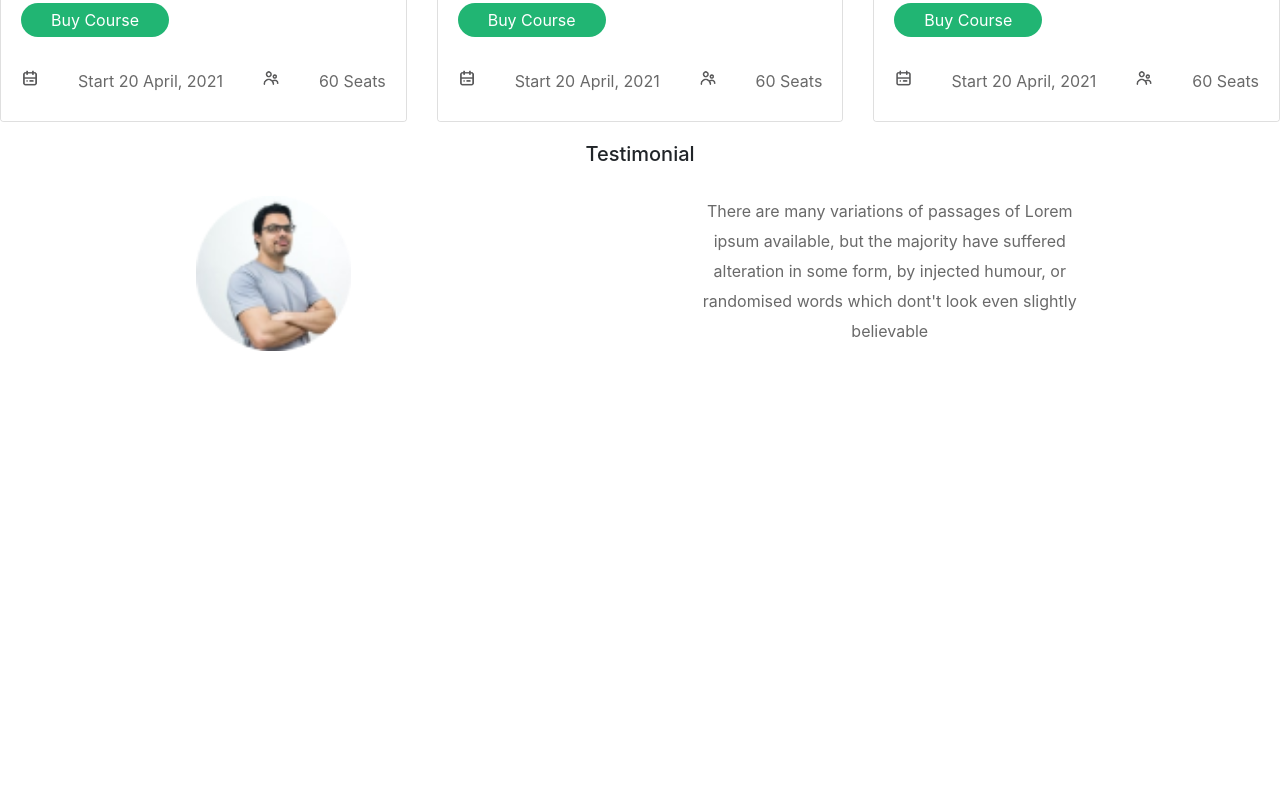
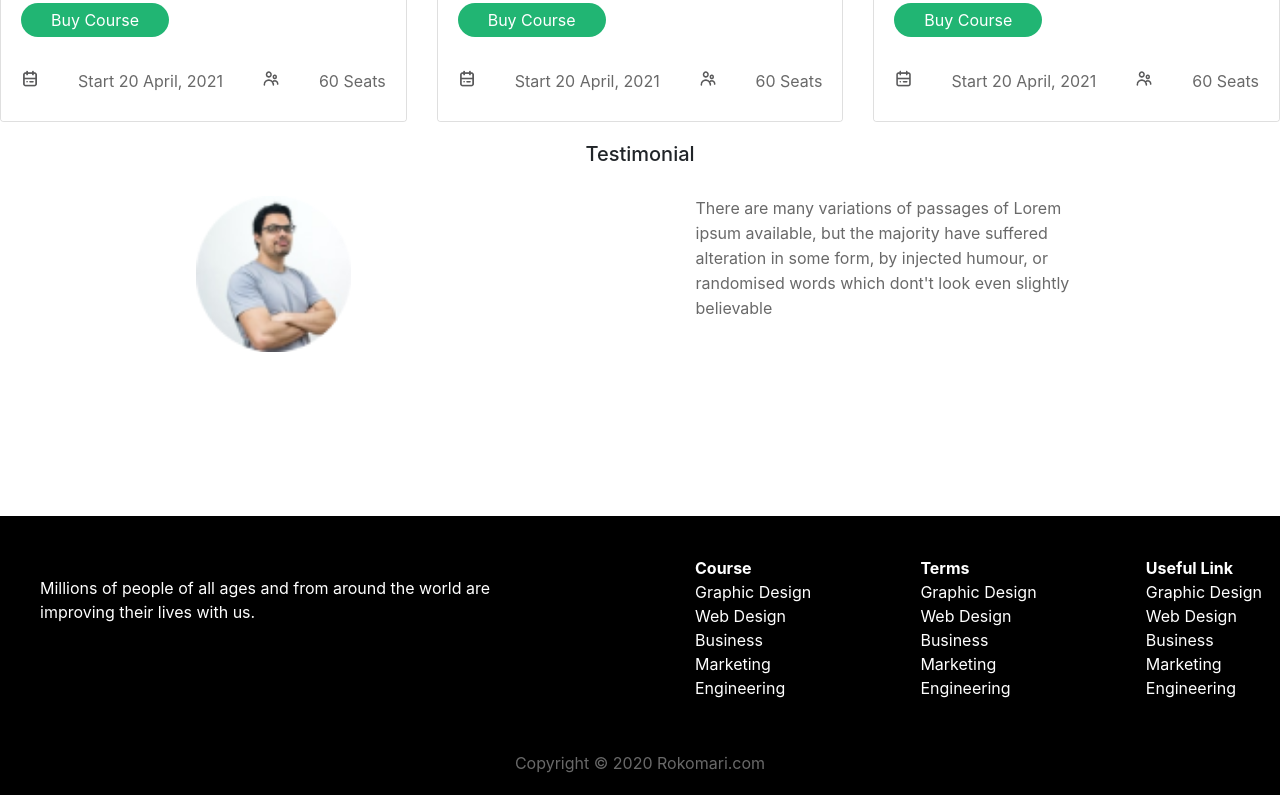
Before and after one commit to Asitkdey540/e-school-project, a plain HTML site: page index.html in a window 1280 px wide. Shown: the part 1151-1962 px from the top of the page. Before the commit the page ends 1513 px from the top, so only its background shows below. Drawn offline with nearby package versions, Linux system fonts and the light colour scheme.

Commit message:
task completed

```diff
--- a/index.html
+++ b/index.html
@@ -10,7 +10,7 @@
 <body>
 
 <section class="top-side">
-    <nav class="navbar navbar-expand-md navbar-light bg-light">
+    <nav class="navbar navbar-expand-md navbar-light ">
         <a class="navbar-brand" href="#">
             <img src="images/ICON/Logo.png" alt="">
         </a>
@@ -18,7 +18,7 @@
           <span class="navbar-toggler-icon"></span>
         </button>
         <div class="collapse navbar-collapse" id="navbarNav">
-          <ul class="navbar-nav">
+          <ul class="navbar-nav ml-auto">
             <li class="nav-item active">
               <a class="nav-link" href="#books">Books<span class="sr-only">(current)</span></a>
             </li>
@@ -38,6 +38,7 @@
         </div>
       </nav>
 
+<div class="top-side">
 <div class="container">
     <div class="row">
         <div class="col-sm-12">
@@ -54,40 +55,42 @@
         </div>
     </div>
 </div>
+</div>
 </section>
 
 <section>
   <div class="container categories">
       <div class="row">
-        <div class="col-sm-3">
+        <div class="col-3 col-sm-3 col-md-3">
             <div class="align-items-center learn-any">
                 <img src="images/ICON/book.png" alt="">
-                <h3>1500+Topic</h3>
+                <h3>1500 +Topic</h3>
                 <p>Learn Anything</p>
             </div>
         </div>
-        <div class="col-sm-3">
-            <div class=" align-items-center learn-any learn-img">
+        <div class="col-3 col-sm-3 col-md-3">
+            <div class=" align-items-center learn-img">
                 <img src="images/ICON/Student.png" alt="">
-                <h3>1800+Students</h3>
+                <h3>1800 +Students</h3>
                 <p>Learn Anything</p>
             </div>
         </div>
-            <div class="col-sm-3">
+              <div class="col-3 col-sm-3 col-md-3">
                 <div class=" align-items-center learn-any">
                     <img src="images/ICON/Test.png" alt="">
-                    <h3>9k+Test Token</h3>
+                    <h3>9k+ Test Token</h3>
                     <p>learn Anything</p>
                 </div>
               </div>
 
-                <div class="col-sm-3">
+                    <div class="col-3 col-sm-3 col-md-3">
                       <div class="align-items-center learn-any">
                         <img src="images/ICON/Students.png" alt="">
                       </div>
                       <div class="learn-any">
-                        <h3>2000+Student</h3>
+                        <h3>2000 +Student</h3>
                         <p>Learn Anything</p>
+                      </div>
                     </div>
       </div>
     </div>
@@ -98,7 +101,7 @@
     <h3>Online Courses</h3>
 </div>
 
-<div class="card-deck">
+ <div class="card-deck" id="courses">
    <div class="card" style="width: 18rem;">
       <img src="images/Photos/Morder pyschology.png" class="card-img-top" alt="...">
       <div class="card-body">
@@ -153,6 +156,7 @@
   </div>
 </div>
 
+<section class="testimoni-side">
 <div class="container">
     <div class="testimoni-tittle">
         <h5>Testimonial</h5>
@@ -165,8 +169,58 @@
      </div>
     </div>
 </div>
+</section>
 
 
+
+<section class="footer-side">
+  <div class="">
+    <div class="row">
+      <div class="col-sm-4 col-md-6 d-flex justify-content-start">
+        <div class="footer-style">
+          <p>Millions of people of all ages and from around the world are improving their lives with us.</p>
+        </div>
+      </div>
+        <div class="col-sm-4 col-md-6 d-flex justify-content-between">
+          <div class="footer-style-2">
+          <ul style="list-style-type:none">
+            <li class="li-bold">Course</li>
+            <li>Graphic Design</li>
+            <li>Web Design</li>
+            <li>Business</li>
+            <li>Marketing</li>
+            <li>Engineering</li>
+          </ul>
+          </div>
+          <div class="footer-style-3">
+          <ul style="list-style-type:none">
+            <li class="li-bold">Terms</li>
+            <li>Graphic Design</li>
+            <li>Web Design</li>
+            <li>Business</li>
+            <li>Marketing</li>
+            <li>Engineering</li>
+          </ul>
+          </div>
+          <div class="footer-style-4">
+          <ul style="list-style-type:none">
+          <li class="li-bold">Useful Link</li>
+          <li>Graphic Design</li>
+          <li>Web Design</li>
+          <li>Business</li>
+          <li>Marketing</li>
+          <li>Engineering</li>
+          </ul>
+          </div>
+          </div>
+        </div>
+      </div>
+    </div>
+  </div>
+  <footer>
+    <p>Copyright © 2020 Rokomari.com</p>
+  </footer>
+</section>
 
 
 
--- a/school.css
+++ b/school.css
@@ -1,5 +1,5 @@
 .container{
-    line-height: 30px;
+    line-height: 25px;
     padding-bottom: 100px;
 }
 .logo{
@@ -42,9 +42,10 @@ h6{
 h3{
     text-align: center;
     font-weight: bold;
+    font-size: 20px;
+    box-sizing: content-box;
 }
 p{
-    text-align: center;
     color: dimgray;
 }
 h5{
@@ -53,7 +54,10 @@ h5{
 .categories img{
     width: 60px;
 }
-
+.col-md-3{
+    text-align: center;
+    padding: 20px 5px;
+}
 .learn-any{
     background-color: #F0FFF0;
 }
@@ -103,3 +107,38 @@ h5{
 .testimoni-width img{
     width: 40%;
 }
+.testimoni-side{
+    padding-bottom: 130px;
+}
+.footer-side{
+    background-color: #000000;
+    margin-top: 100px;
+}
+.footer-style p{
+    color: #ffffff;
+    width: 80%;
+    float: left;
+    padding-top: 60px;
+    padding-left: 40px;
+}
+.footer-style-2{
+    color: #ffffff;
+    padding-top: 40px;
+}
+.footer-style-3{
+    color: #ffffff;
+    padding-top: 40px;
+}
+.footer-style-4{
+    color: #ffffff;
+    padding-top: 40px;
+    padding-right: 18px;
+}
+.li-bold{
+    font-weight: 700;
+}
+footer p{
+    padding-top: 35px;
+    padding-bottom: 20px;
+    text-align: center;
+}
```
Lines whose indentation alone changed are shown as unchanged.
